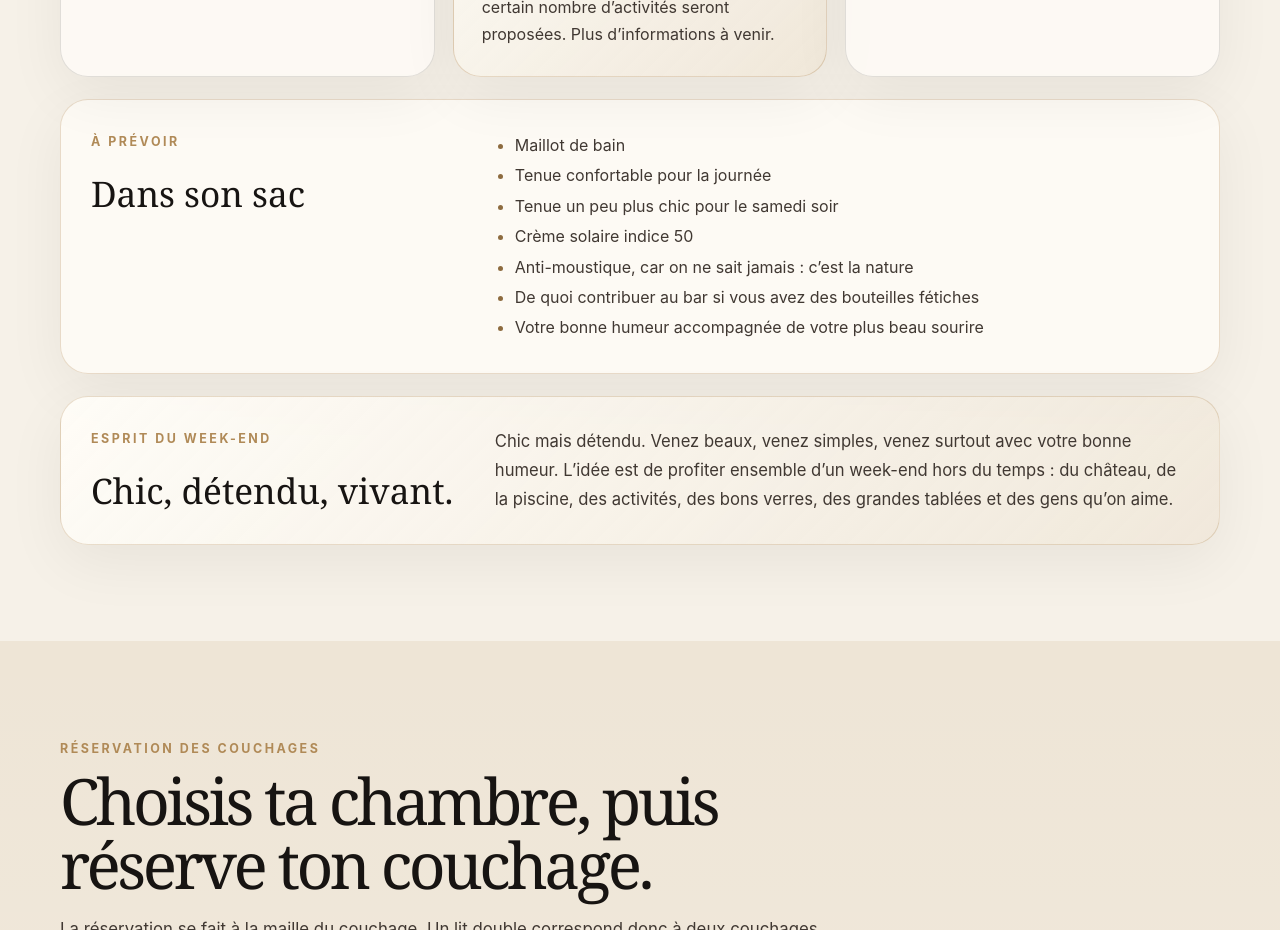
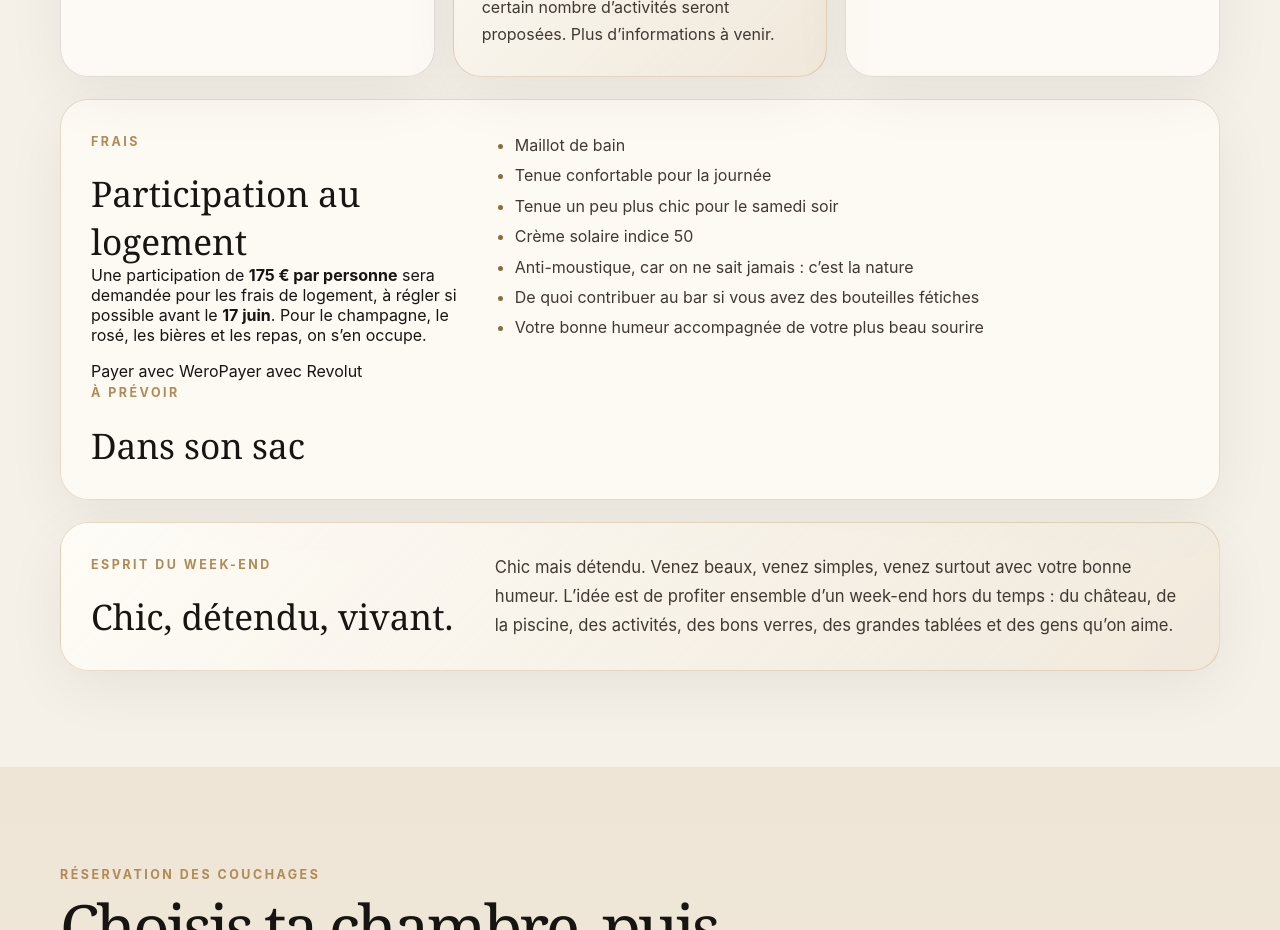
Before and after one commit to nairodx77-star/Anniversaire-chateau, a React (Vite) app: page / in a window 1280 px wide. Shown: the part 3680-4610 px from the top of the page. Built offline with nearby package versions, Linux system fonts and the light colour scheme; no server answers; the database is empty.

Commit message:
Update App.jsx

```diff
--- a/src/App.jsx
+++ b/src/App.jsx
@@ -468,6 +468,39 @@ export default function App() {
 
     <div className="prepare-box">
       <div>
+<div className="fees-box">
+  <div>
+    <p className="eyebrow">Frais</p>
+    <h3>Participation au logement</h3>
+  </div>
+
+  <div>
+    <p>
+      Une participation de <strong>175 € par personne</strong> sera demandée
+      pour les frais de logement, à régler si possible avant le{" "}
+      <strong>17 juin</strong>. Pour le champagne, le rosé, les bières et
+      les repas, on s’en occupe.
+    </p>
+
+    <div className="fees-actions">
+      <a
+        href="https://share.weropay.eu/p/1/c/4JXSIAu37i"
+        target="_blank"
+        rel="noreferrer"
+      >
+        Payer avec Wero
+      </a>
+
+      <a
+        href="https://revolut.me/nairod77"
+        target="_blank"
+        rel="noreferrer"
+      >
+        Payer avec Revolut
+      </a>
+    </div>
+  </div>
+</div>
         <p className="eyebrow">À prévoir</p>
         <h3>Dans son sac</h3>
       </div>
```
